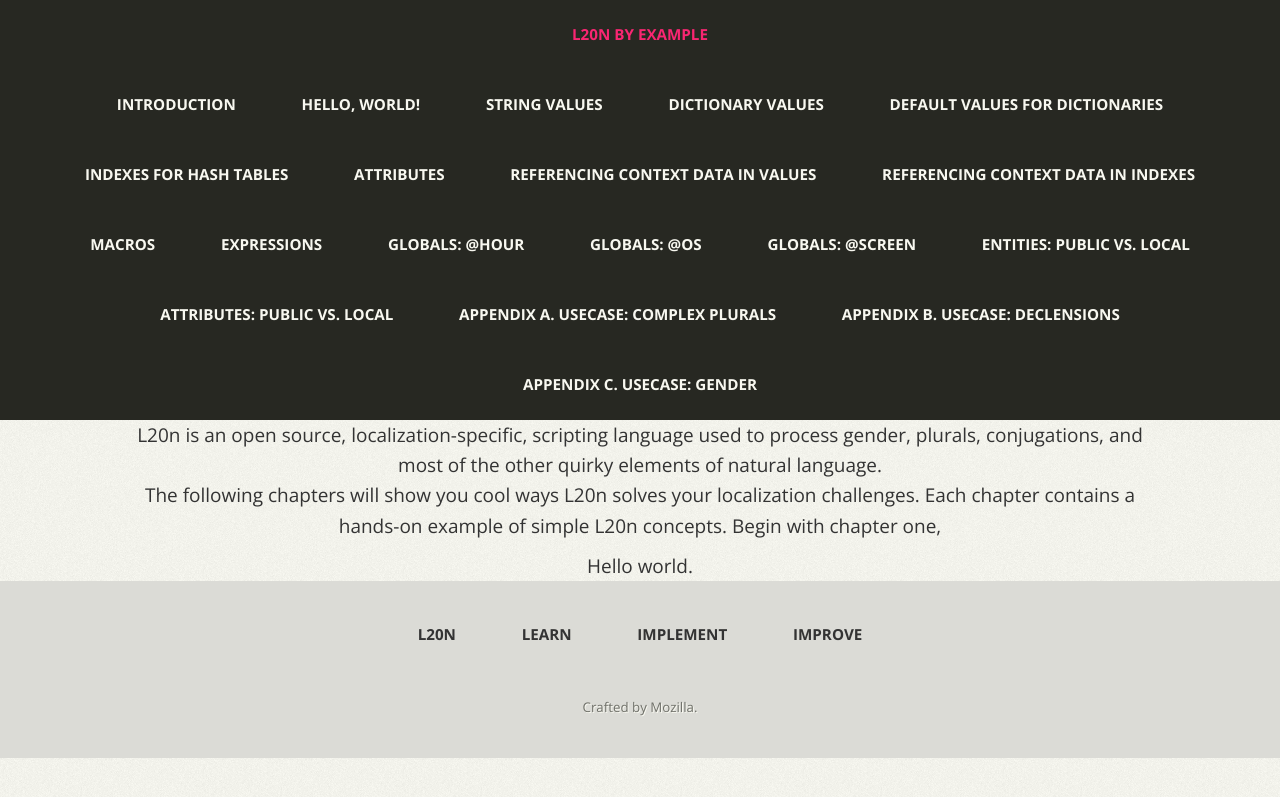
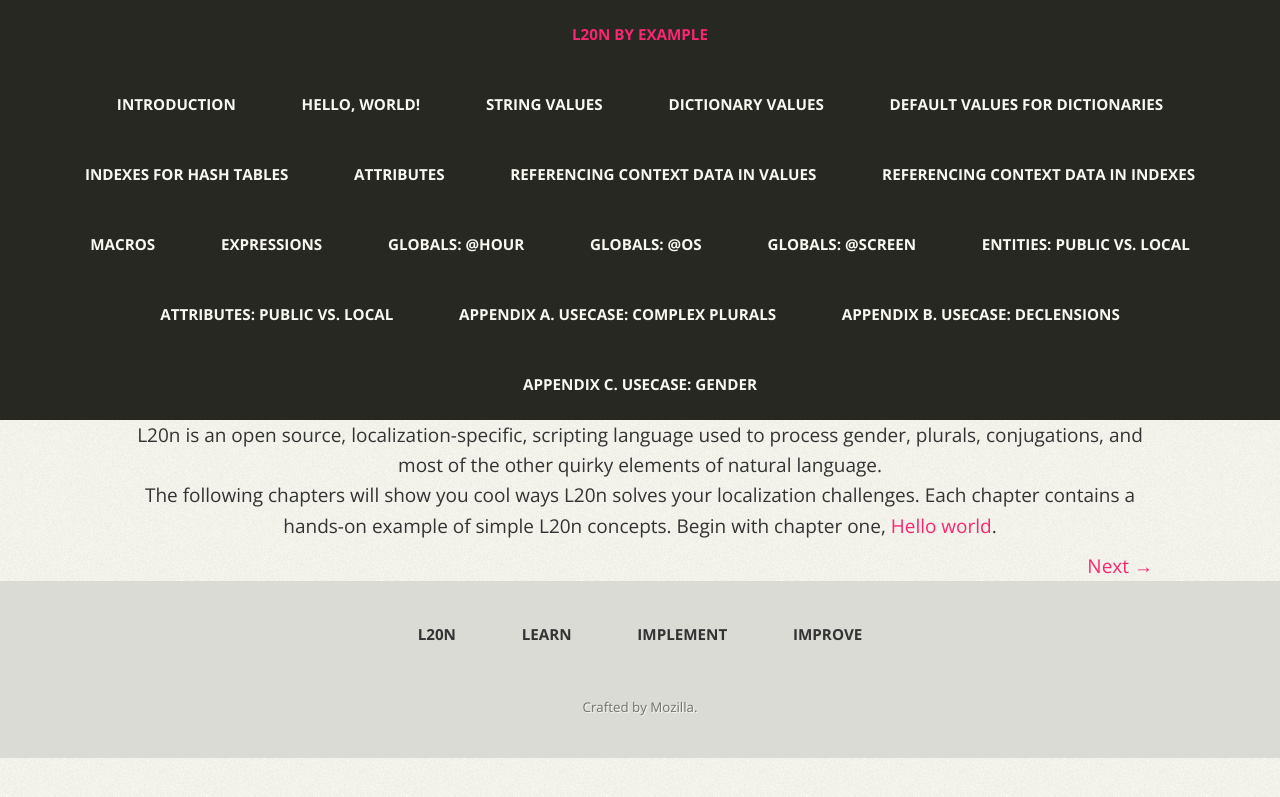
Before and after one commit to l20n/l20n.org, a Jekyll site: the page built from learn/index.html, in a window 1280 px wide. Shown: the top 797 px of the page. Built offline with Jekyll 4.4.1, drawn with Linux system fonts in a browser that asks for light colours; nearby versions of some CDN libraries.

Commit message:
Learn CSS and navigation

```diff
--- a/css/main.css
+++ b/css/main.css
@@ -139,6 +139,10 @@ a#cta:active {
     margin-top: 0.5em;
 }
 
+.main article p a {
+    display: inline;
+}
+
 .main article a:hover,
 .main article a:active {
     text-decoration: underline;
@@ -188,6 +192,26 @@ a.title {
 
 #inspect {
     margin-left: 0.5em;
+}
+
+.navigation .back {
+    float: left;
+}
+
+.navigation .next {
+    float: right;
+}
+
+/* =======
+    Learn
+   ======= */
+
+.learn .main {
+    text-align: left;
+}
+
+.learn p {
+    margin: 2em 0
 }
 
 /* ==============
@@ -260,8 +284,6 @@ a.title {
     font-size: 0.8em;
     text-transform: uppercase;
 }
-
-
 
 /* ==============
     MOBILE: Main
--- a/learn/index.html
+++ b/learn/index.html
@@ -9,7 +9,12 @@ name: learn
         <article class="clearfix">
             <section>
                 <p>L20n is an open source, localization-specific, scripting language used to process gender, plurals, conjugations, and most of the other quirky elements of natural language.</p>
-                <p>The following chapters will show you cool ways L20n solves your localization challenges. Each chapter contains a hands-on example of simple L20n concepts. Begin with chapter one, <a href=""></a>Hello world</a>.</p>
+                <p>The following chapters will show you cool ways L20n solves your localization challenges. Each chapter contains a hands-on example of simple L20n concepts. Begin with chapter one, <a href="">Hello world</a>.</p>
+            </section>
+            <section class="navigation">
+                <p class="clearfix">
+                    <a class="next" href="">Next &rarr;</a>
+                </p>
             </section>
         </article>
     </div>
```
